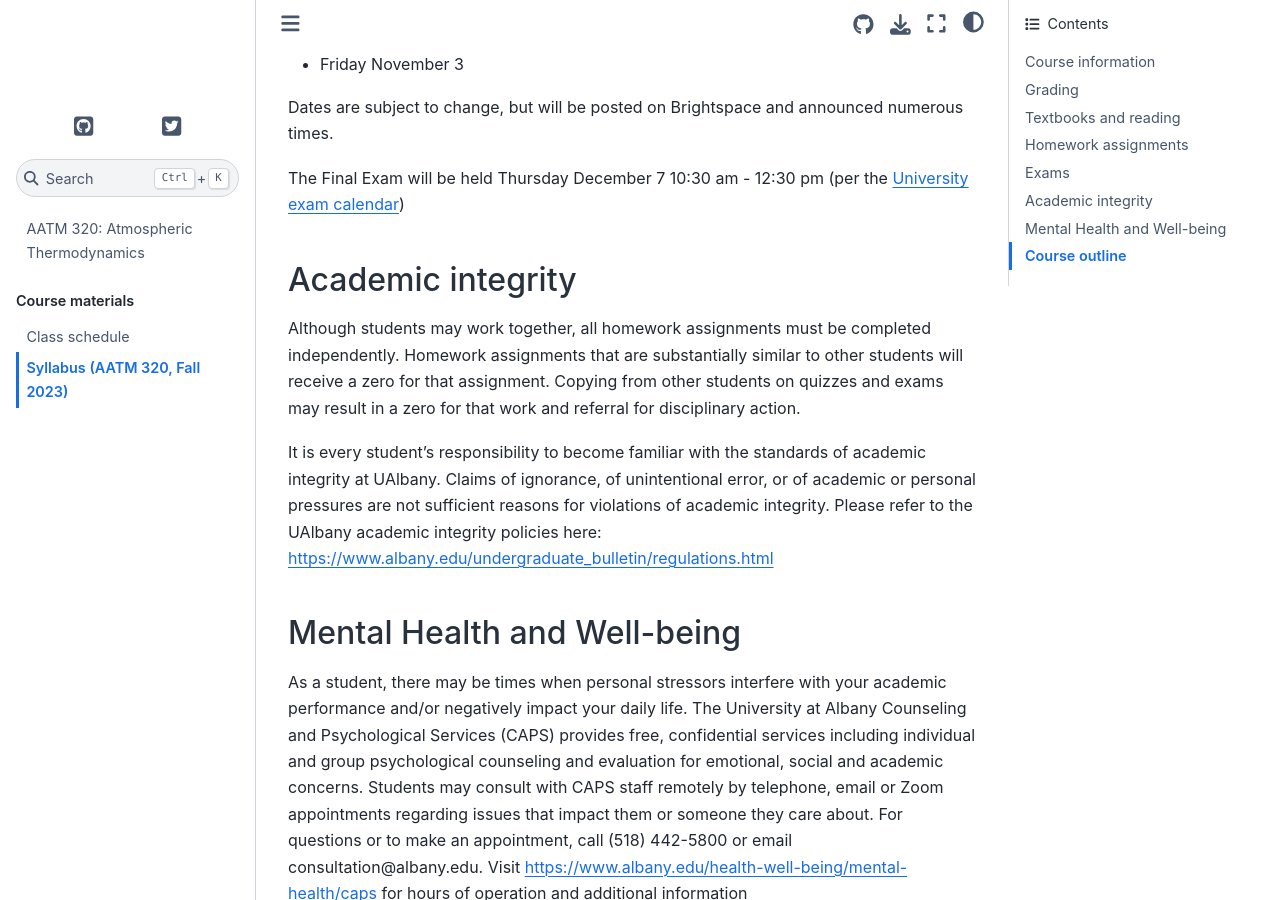
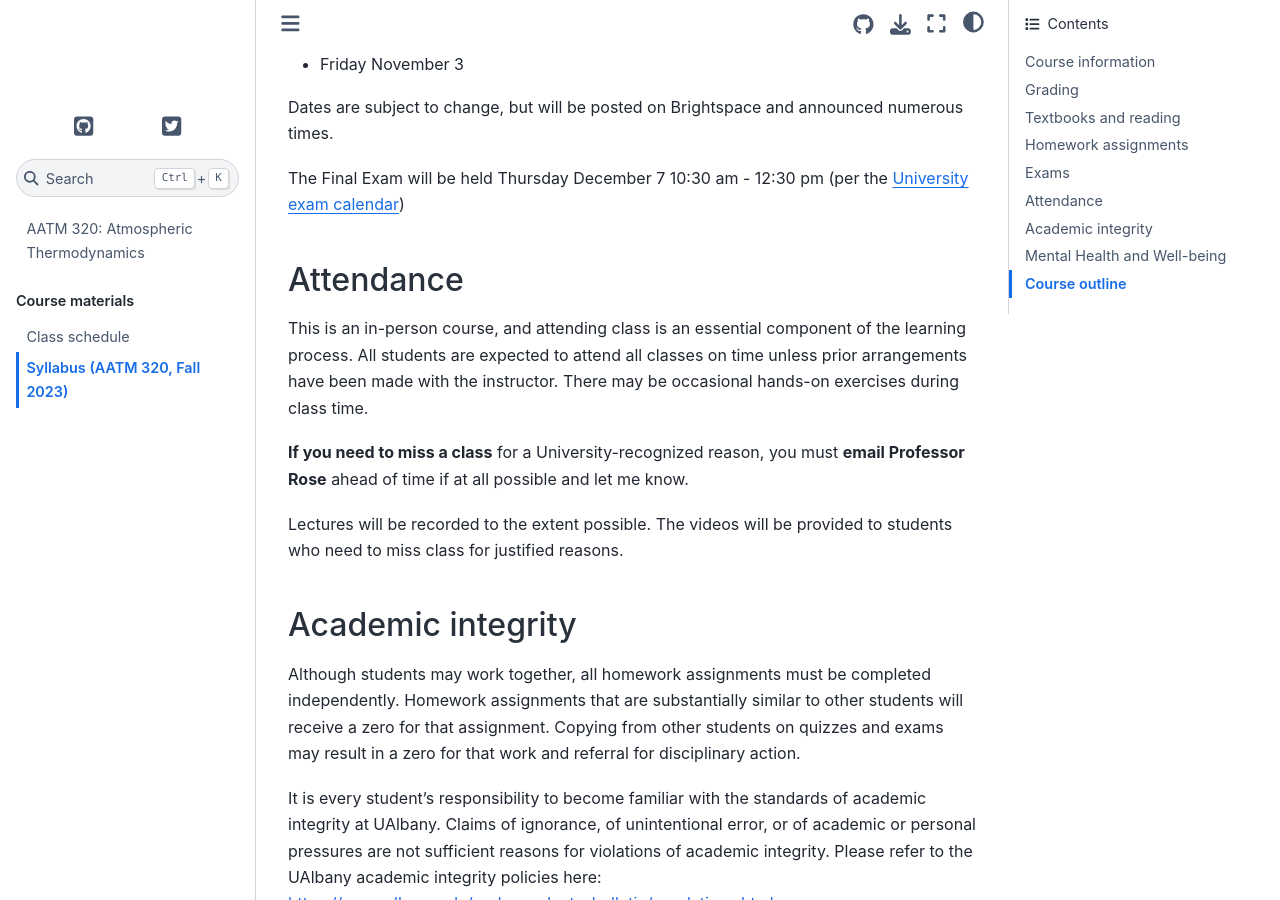
Before and after one commit to brian-rose/atm320-thermodynamics, a Jupyter Book: the page built from syllabus.md, in a window 1280 px wide and 900 px high, scrolled down 3895 px. Built offline with Jupyter Book 1.0.4 settings and Sphinx 7.4.7 and the Sphinx Book theme 1.1.4, drawn with Linux system fonts in a browser that asks for light colours; pages that are not in the unit, such as notebooks, are missing from menus.

Commit message:
Add attendance policy

```diff
--- a/syllabus.md
+++ b/syllabus.md
@@ -114,6 +114,15 @@
 The Final Exam will be held Thursday December 7 10:30 am - 12:30 pm (per the [University exam calendar](https://livealbany.sharepoint.com/sites/web_registrar/Shared%20Documents/Forms/AllItems.aspx?id=%2Fsites%2Fweb%5Fregistrar%2FShared%20Documents%2FFinal%20Exams%2FFall%202023%20Final%20Exam%20Schedule%20for%20Web%2Epdf&parent=%2Fsites%2Fweb%5Fregistrar%2FShared%20Documents%2FFinal%20Exams&p=true&ga=1))
 
 
+## Attendance
+
+This is an in-person course, and attending class is an essential component of the learning process. All students are expected to attend all classes on time unless prior arrangements have been made with the instructor. There may be occasional hands-on exercises during class time.
+
+**If you need to miss a class** for a University-recognized reason, you must **email Professor Rose** ahead of time if at all possible and let me know.
+
+Lectures will be recorded to the extent possible. The videos will be provided to students who need to miss class for justified reasons.
+
+
 ## Academic integrity
 
 Although students may work together, all homework assignments must be completed independently. Homework assignments that are substantially similar to other students will receive a zero for that assignment. Copying from other students on quizzes and exams may result in a zero for that work and referral for disciplinary action.
```
